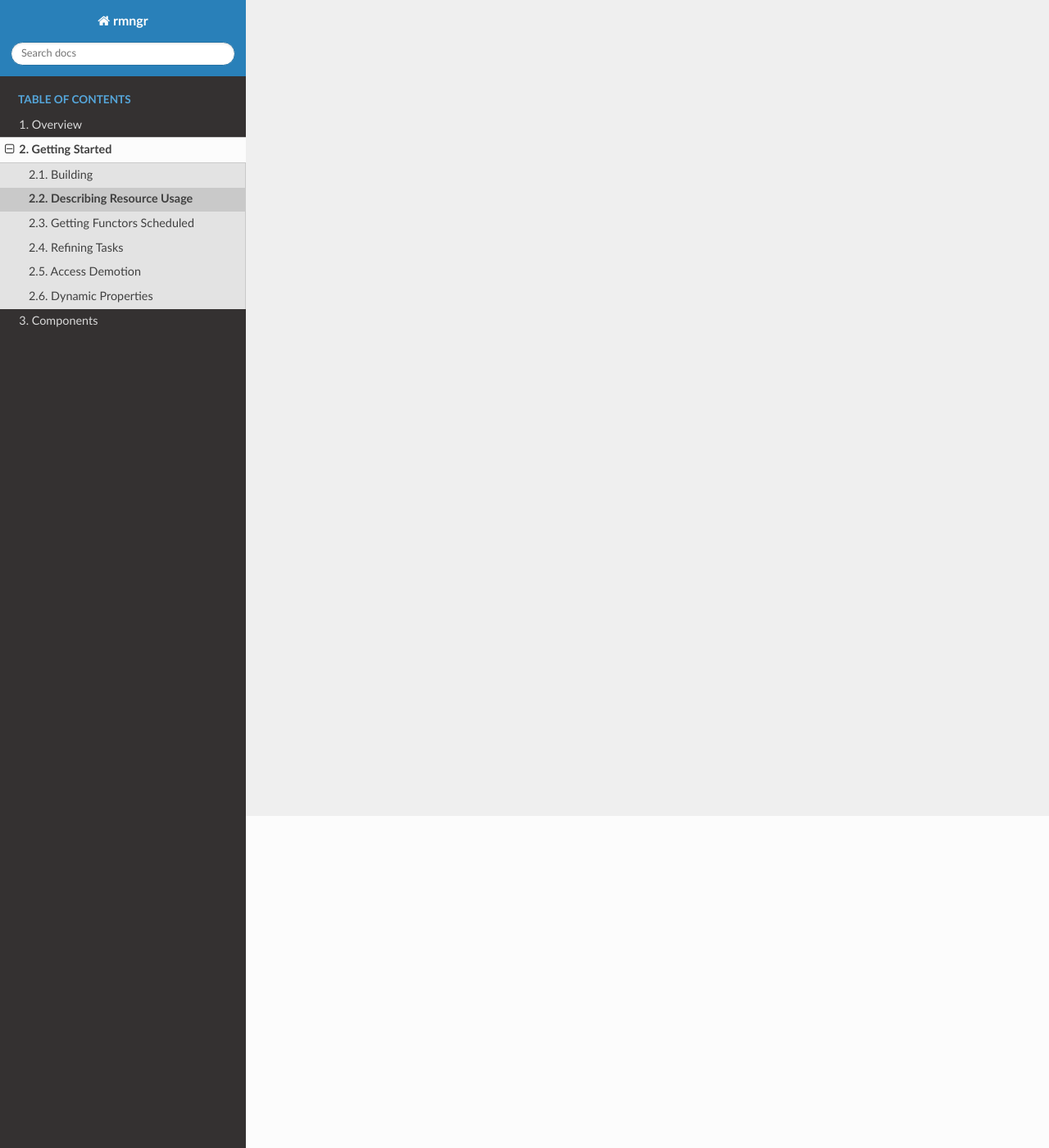
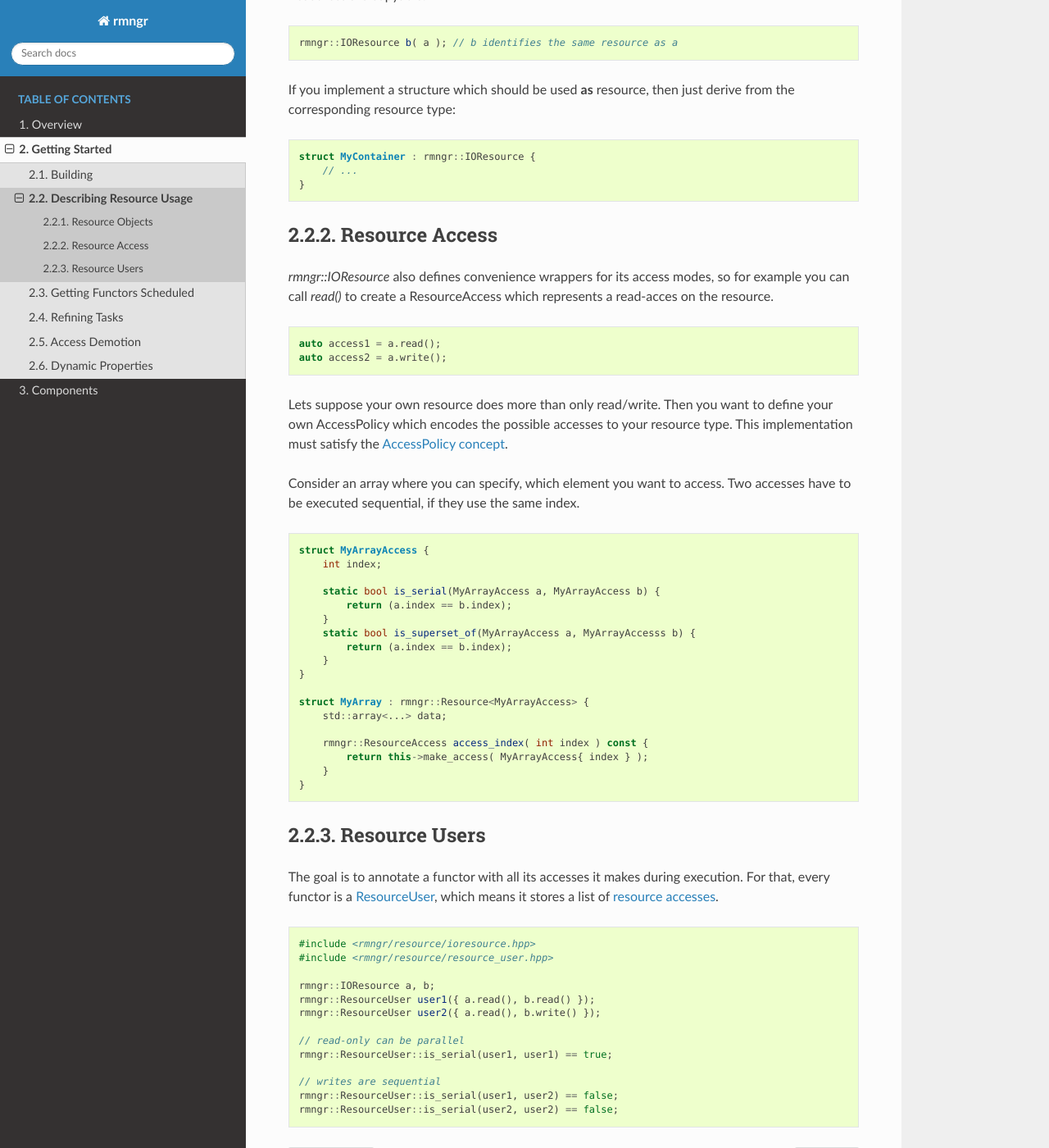
Before and after one commit to ComputationalRadiationPhysics/redGrapes, a Sphinx documentation site: the page built from docs/source/tutorial/resources.rst, in a window 1280 px wide and 1400 px high, scrolled down 405 px. Shown: the whole window at 82% size. Built offline with Sphinx 7.4.7 and the Read the Docs theme 2.0.0, drawn with Linux system fonts in a browser that asks for light colours; pages that are not in the unit, such as notebooks, are missing from menus; some of the changed text lies outside the part shown.

Commit message:
resource doc

```diff
--- a/docs/source/tutorial/resources.rst
+++ b/docs/source/tutorial/resources.rst
@@ -2,3 +2,87 @@
 #################################
     Describing Resource Usage
 #################################
+
+Resource Objects
+================
+
+The first thing to do is to represent the resources in your code. A very simple, predefined resource-type is `rmngr::IOResource`, which supports the access modes *read*, *write*, *atomic add* and *atomic mul*.
+
+.. code-block:: c++
+
+    #include <rmngr/resource/ioresource.hpp>
+
+    rmngr::IOResource a;
+
+Resources are copyable:
+
+.. code-block:: c++
+
+    rmngr::IOResource b( a ); // b identifies the same resource as a
+
+If you implement a structure which should be used **as** resource, then just derive from the corresponding resource type:
+
+.. code-block:: c++
+
+    struct MyContainer : rmngr::IOResource {
+        // ...
+    }
+
+Resource Access
+===============
+
+`rmngr::IOResource` also defines convenience wrappers for its access modes, so for example you can call `read()` to create a ResourceAccess which represents a read-acces on the resource.
+
+.. code-block:: c++
+
+    auto access1 = a.read();
+    auto access2 = a.write();
+
+
+Lets suppose your own resource does more than only read/write.
+Then you want to define your own AccessPolicy which encodes the possible accesses to your resource type. This implementation must satisfy the :ref:`AccessPolicy concept <concept_AccessPolicy>`.
+
+Consider an array where you can specify, which element you want to access. Two accesses have to be executed sequential, if they use the same index.
+
+.. code-block:: c++
+
+    struct MyArrayAccess {
+        int index;
+
+        static bool is_serial(MyArrayAccess a, MyArrayAccess b) {
+            return (a.index == b.index);
+        }
+        static bool is_superset_of(MyArrayAccess a, MyArrayAccesss b) {
+            return (a.index == b.index);
+        }
+    }
+
+    struct MyArray : rmngr::Resource<MyArrayAccess> {
+        std::array<...> data;
+
+        rmngr::ResourceAccess access_index( int index ) const {
+            return this->make_access( MyArrayAccess{ index } );
+	}
+    }
+
+Resource Users
+==============
+
+The goal is to annotate a functor with all its accesses it makes during execution.
+For that, every functor is a :ref:`ResourceUser <class_ResourceUser>`, which means it stores a list of :ref:`resource accesses <class_ResourceAccess>`.
+
+.. code-block:: c++
+
+    #include <rmngr/resource/ioresource.hpp>
+    #include <rmngr/resource/resource_user.hpp>
+
+    rmngr::IOResource a, b;
+    rmngr::ResourceUser user1({ a.read(), b.read() });
+    rmngr::ResourceUser user2({ a.read(), b.write() });
+
+    // read-only can be parallel
+    rmngr::ResourceUser::is_serial(user1, user1) == true;
+
+    // writes are sequential
+    rmngr::ResourceUser::is_serial(user1, user2) == false;
+    rmngr::ResourceUser::is_serial(user2, user2) == false;
```
Also changed, not shown: docs/source/components.rst (+17 -1 lines), docs/source/tutorial/building.rst (+10 -6 lines), 2 other files.
